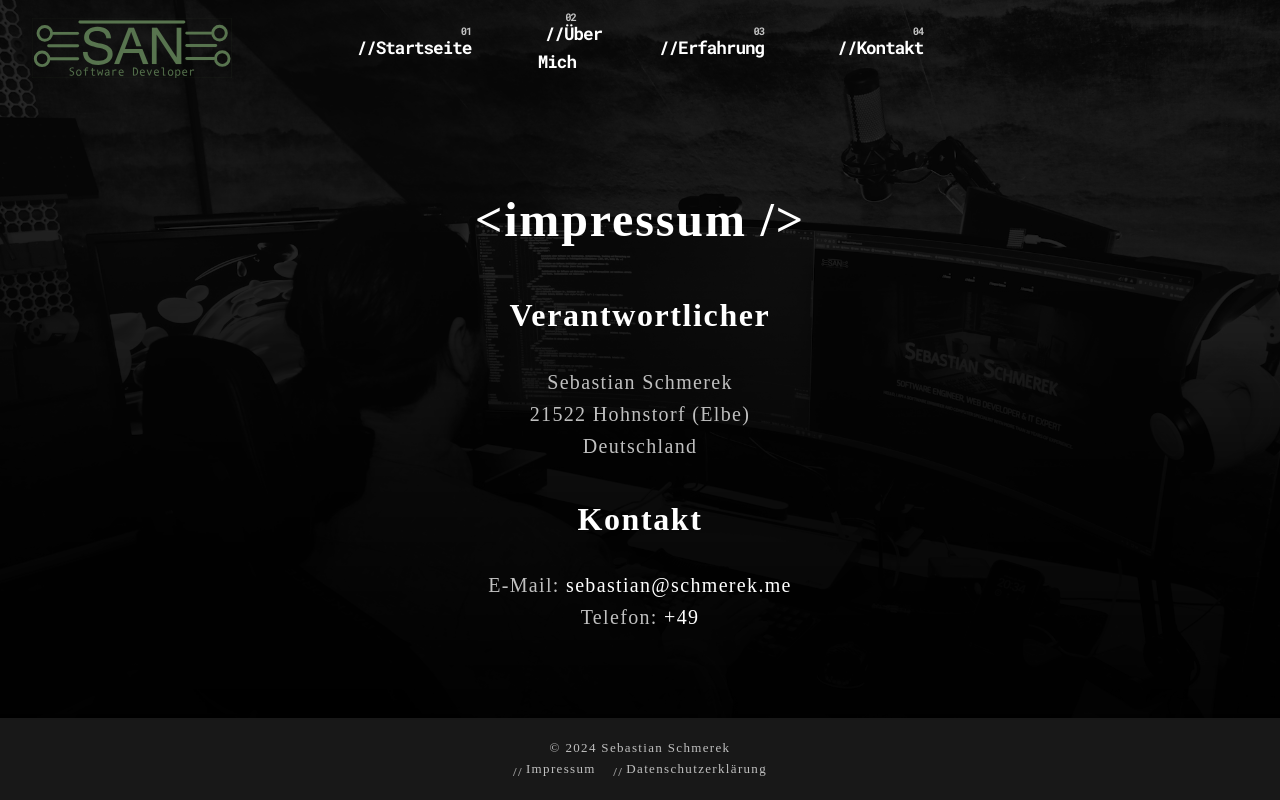
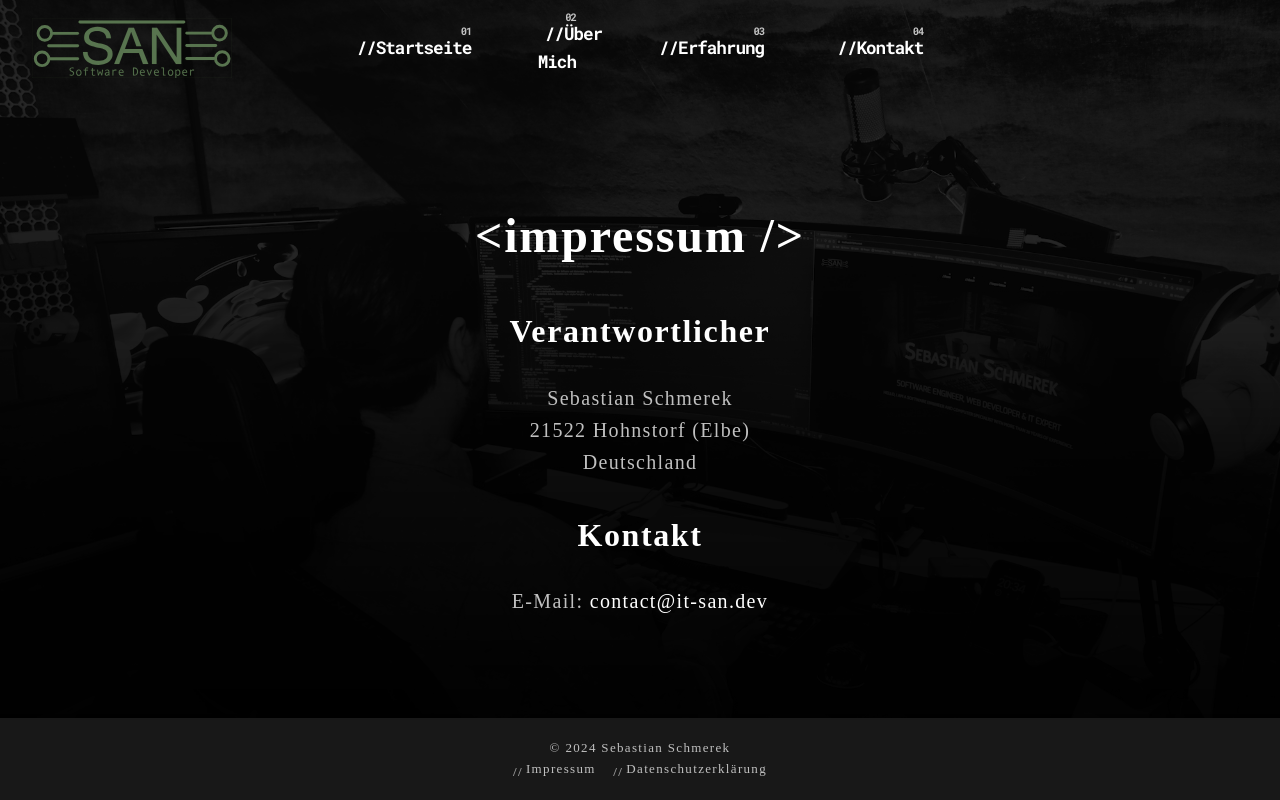
Before and after one commit to Sansumaki/portfolio, a SvelteKit app: page /impressum in a window 1280 px wide. Built offline with nearby package versions, Linux system fonts and the light colour scheme; a web font is replaced by a local one.

Commit message:
change email

```diff
--- a/src/routes/datenschutzerklaerung/+page.svelte
+++ b/src/routes/datenschutzerklaerung/+page.svelte
@@ -131,6 +131,7 @@
 
 	<h3>Empfänger eines Widerspruchs</h3>
 	<p>Sebastian Schmerek</p>
+	<p><a href="mailto:sebastian@schmerek.me">contact@it-san.dev</a></p>
 
 	<h2>Änderung unserer Datenschutzerklärung</h2>
 	<p>
--- a/src/routes/impressum/+page.svelte
+++ b/src/routes/impressum/+page.svelte
@@ -11,7 +11,6 @@
 	</p>
 	<h2>Kontakt</h2>
 	<p>
-		E-Mail: <a href="mailto:sebastian@schmerek.me">sebastian@schmerek.me</a><br />
-		Telefon: <a href="tel:0049">+49 </a>
+		E-Mail: <a href="mailto:sebastian@schmerek.me">contact@it-san.dev</a><br />
 	</p>
 </Section>
```
